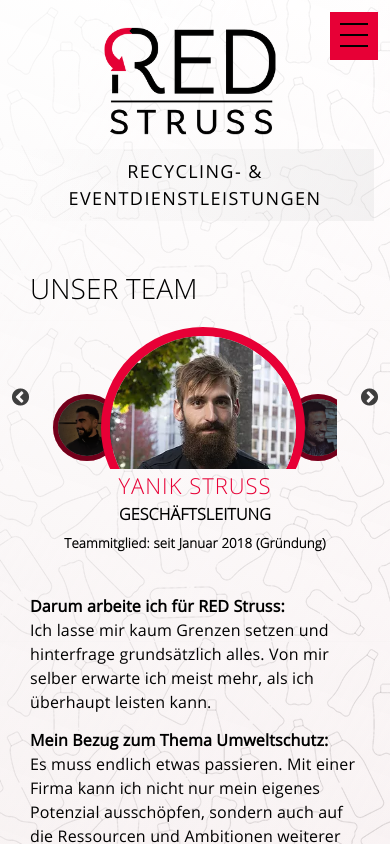
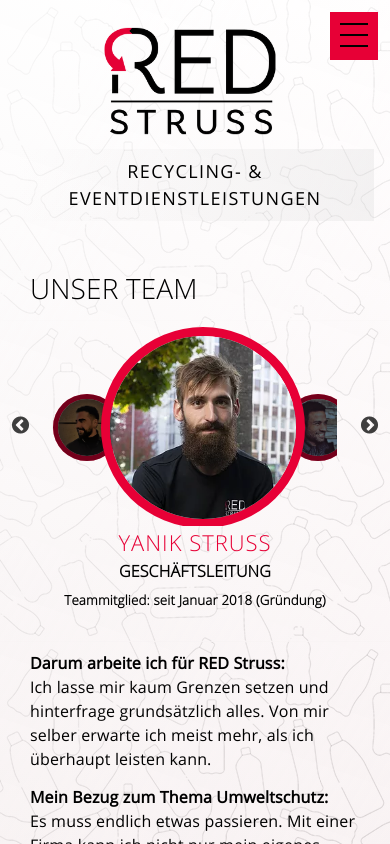
Before and after one commit to weeebr/red-struss, a React (Create React App) app: page /team in a window 390 px wide. Shown: the top 844 px of the page. Built offline with nearby package versions, Linux system fonts and the light colour scheme.

Commit message:
fix padding of mobile team slider

```diff
--- a/src/pages/UnserTeam/UnserTeam.js
+++ b/src/pages/UnserTeam/UnserTeam.js
@@ -18,7 +18,7 @@
         margin-bottom: 10px;
 
         ${breakpoint(device.phone)} {
-          padding-bottom: 2%;
+          padding-bottom: 22%;
           margin: 0;
         }
       }
```
